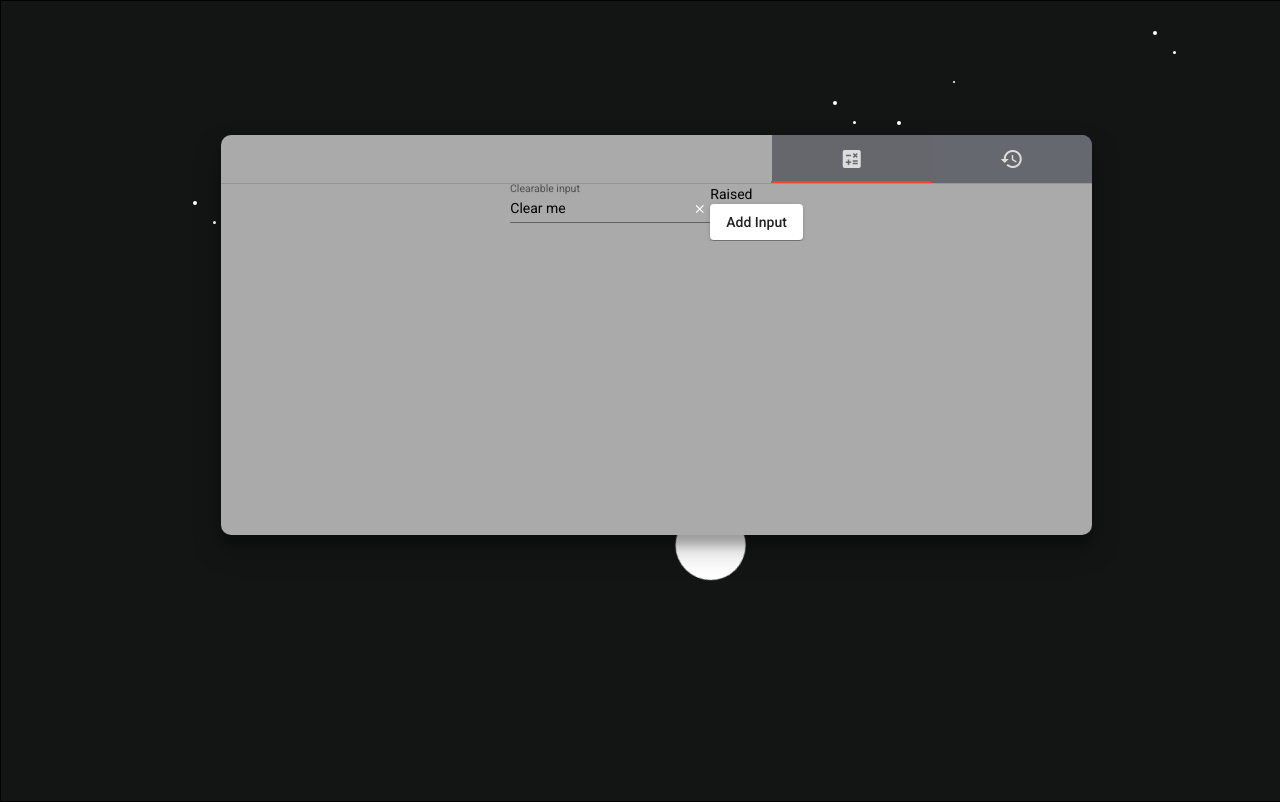
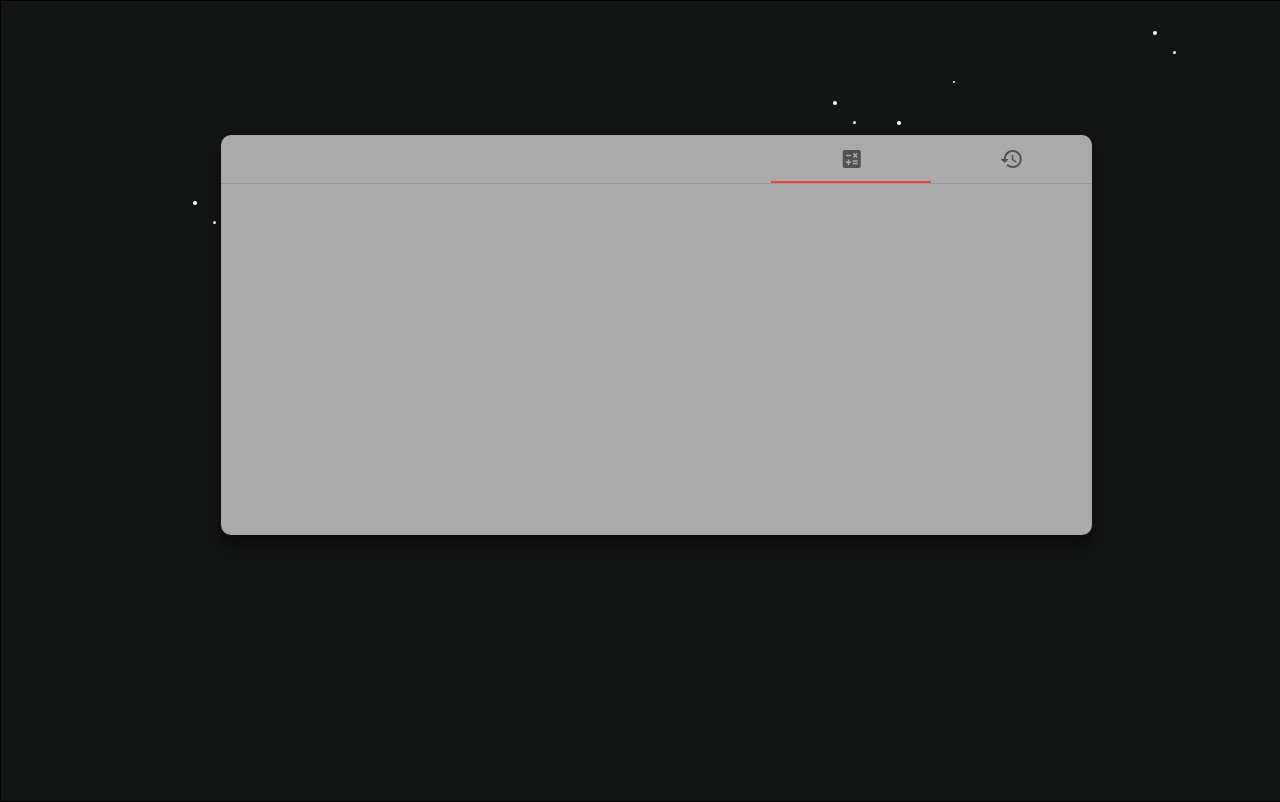
Before and after one commit to hamada-j/Clima, an Angular app in the folder clima-app/: page /calc in a window 1280 px wide. Built offline with nearby package versions, Linux system fonts and the light colour scheme.

Commit message:
Cleaning the code
Cleaning the code.

- Structur: Dynamic Input, where the user can add input or remove them form screen. Also can make calculate of result sum and at the same time submit them to data base.

```diff
--- a/clima-app/src/app/calc/calc.component.html
+++ b/clima-app/src/app/calc/calc.component.html
@@ -3,28 +3,6 @@
     <ng-template mat-tab-label>
       <mat-icon class="material-icons">calculate</mat-icon>
     </ng-template>
-    <div class="calc">
-      <mat-form-field class="example-form-field">
-        <mat-label>Clearable input</mat-label>
-        <input matInput type="text" [(ngModel)]="value" />
-        <button
-          mat-button
-          *ngIf="value"
-          matSuffix
-          mat-icon-button
-          aria-label="Clear"
-          (click)="value = ''"
-        >
-          <mat-icon>close</mat-icon>
-        </button>
-      </mat-form-field>
-      <section>
-        <div class="example-label">Raised</div>
-        <div class="example-button-row">
-          <button mat-raised-button>Add Input</button>
-        </div>
-      </section>
-    </div>
   </mat-tab>
 
   <mat-tab label="History">
--- a/clima-app/src/app/calc/calc.component.scss
+++ b/clima-app/src/app/calc/calc.component.scss
@@ -1,18 +1,3 @@
-.mat-tab-group {
-  margin-bottom: 48px;
-}
-.material-icons {
-  color: #fff;
-}
-
-:host ::ng-deep .mat-tab-label {
-  background-color: #383c46 !important;
-}
-
 .example-form-field {
   width: 200px;
 }
-.calc {
-  display: flex;
-  justify-content: center;
-}
--- a/clima-app/src/app/calc/calc.component.ts
+++ b/clima-app/src/app/calc/calc.component.ts
@@ -6,11 +6,8 @@ import { Component, OnInit } from '@angular/core';
   styleUrls: ['./calc.component.scss']
 })
 export class CalcComponent implements OnInit {
-  value = 'Clear me';
 
   constructor() { }
 
-  ngOnInit(): void {
-  }
 
 }
```
